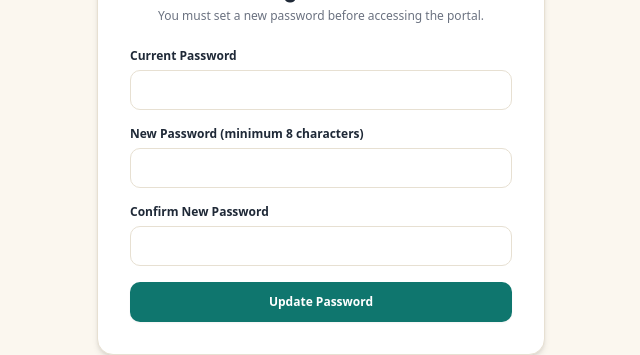
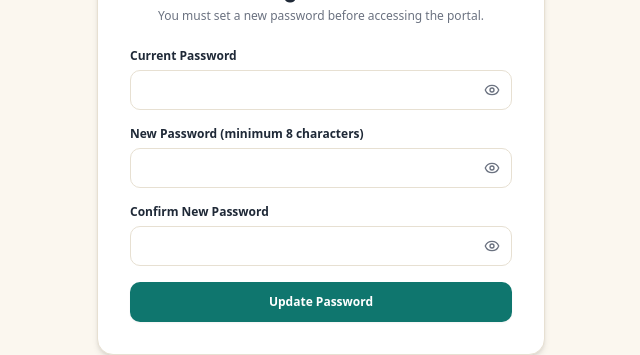
Before and after one commit to ramsri90/vidya-vahini, a Next.js app: page /change-password in a window 1280 px wide. Shown: the part 285-640 px from the top of the page, without its empty margins (319-959 px from the left). Built offline with nearby package versions, Linux system fonts and the light colour scheme; no server answers.

Commit message:
feat(auth): add password visibility toggle eye icon to login and change password pages

```diff
--- a/src/app/(auth)/change-password/page.tsx
+++ b/src/app/(auth)/change-password/page.tsx
@@ -1,14 +1,18 @@
 "use client";
 
-import { useActionState } from "react";
+import { useActionState, useState } from "react";
 import Image from "next/image";
 import { changePasswordAction } from "@/lib/auth/actions";
+import { Eye, EyeOff } from "lucide-react";
 
 export default function ChangePasswordPage() {
   const [state, formAction, isPending] = useActionState(
     changePasswordAction,
     null
   );
+  const [showCurrent, setShowCurrent] = useState(false);
+  const [showNew, setShowNew] = useState(false);
+  const [showConfirm, setShowConfirm] = useState(false);
 
   return (
     <div className="flex min-h-screen items-center justify-center bg-[#FBF7EF] p-4">
@@ -44,14 +48,24 @@ export default function ChangePasswordPage() {
             >
               Current Password
             </label>
+            <div className="relative">
               <input
                 id="currentPassword"
                 name="currentPassword"
-              type="password"
+                type={showCurrent ? "text" : "password"}
                 required
                 autoComplete="current-password"
-              className="input-study w-full text-xs"
+                className="input-study w-full text-xs pr-10"
               />
+              <button
+                type="button"
+                onClick={() => setShowCurrent((p) => !p)}
+                className="absolute inset-y-0 right-0 pr-3 flex items-center text-[#6B7280] hover:text-[#0F766E] transition-colors cursor-pointer"
+                aria-label={showCurrent ? "Hide current password" : "Show current password"}
+              >
+                {showCurrent ? <EyeOff className="w-4 h-4" /> : <Eye className="w-4 h-4" />}
+              </button>
+            </div>
           </div>
 
           <div>
@@ -61,15 +75,25 @@ export default function ChangePasswordPage() {
             >
               New Password (minimum 8 characters)
             </label>
+            <div className="relative">
               <input
                 id="newPassword"
                 name="newPassword"
-              type="password"
+                type={showNew ? "text" : "password"}
                 required
                 minLength={8}
                 autoComplete="new-password"
-              className="input-study w-full text-xs"
+                className="input-study w-full text-xs pr-10"
               />
+              <button
+                type="button"
+                onClick={() => setShowNew((p) => !p)}
+                className="absolute inset-y-0 right-0 pr-3 flex items-center text-[#6B7280] hover:text-[#0F766E] transition-colors cursor-pointer"
+                aria-label={showNew ? "Hide new password" : "Show new password"}
+              >
+                {showNew ? <EyeOff className="w-4 h-4" /> : <Eye className="w-4 h-4" />}
+              </button>
+            </div>
           </div>
 
           <div>
@@ -79,15 +103,25 @@ export default function ChangePasswordPage() {
             >
               Confirm New Password
             </label>
+            <div className="relative">
               <input
                 id="confirmPassword"
                 name="confirmPassword"
-              type="password"
+                type={showConfirm ? "text" : "password"}
                 required
                 minLength={8}
                 autoComplete="new-password"
-              className="input-study w-full text-xs"
+                className="input-study w-full text-xs pr-10"
               />
+              <button
+                type="button"
+                onClick={() => setShowConfirm((p) => !p)}
+                className="absolute inset-y-0 right-0 pr-3 flex items-center text-[#6B7280] hover:text-[#0F766E] transition-colors cursor-pointer"
+                aria-label={showConfirm ? "Hide confirm password" : "Show confirm password"}
+              >
+                {showConfirm ? <EyeOff className="w-4 h-4" /> : <Eye className="w-4 h-4" />}
+              </button>
+            </div>
           </div>
 
           <button
--- a/src/app/(auth)/login/page.tsx
+++ b/src/app/(auth)/login/page.tsx
@@ -1,13 +1,14 @@
 "use client";
 
-import { useActionState, Suspense } from "react";
+import { useActionState, Suspense, useState } from "react";
 import Image from "next/image";
 import { loginAction } from "@/lib/auth/actions";
 import { useSearchParams } from "next/navigation";
-import { CheckCircle, AlertCircle, Lock, User } from "lucide-react";
+import { CheckCircle, AlertCircle, Lock, User, Eye, EyeOff } from "lucide-react";
 
 function LoginForm() {
   const [state, formAction, isPending] = useActionState(loginAction, null);
+  const [showPassword, setShowPassword] = useState(false);
   const searchParams = useSearchParams();
   const passwordChanged = searchParams.get("passwordChanged") === "true";
 
@@ -88,12 +89,24 @@ function LoginForm() {
             <input
               id="password"
               name="password"
-              type="password"
+              type={showPassword ? "text" : "password"}
               required
               autoComplete="current-password"
-              className="w-full rounded-[10px] border border-[#E7E0D2] bg-white pl-10 pr-3.5 py-2.5 text-sm text-[#1F2937] placeholder:text-[#6B7280]/60 outline-none focus:ring-2 focus:ring-[#0F766E] transition-all"
+              className="w-full rounded-[10px] border border-[#E7E0D2] bg-white pl-10 pr-10 py-2.5 text-sm text-[#1F2937] placeholder:text-[#6B7280]/60 outline-none focus:ring-2 focus:ring-[#0F766E] transition-all"
               placeholder="Enter your password"
             />
+            <button
+              type="button"
+              onClick={() => setShowPassword((prev) => !prev)}
+              className="absolute inset-y-0 right-0 pr-3.5 flex items-center text-[#6B7280] hover:text-[#0F766E] transition-colors cursor-pointer"
+              aria-label={showPassword ? "Hide password" : "Show password"}
+            >
+              {showPassword ? (
+                <EyeOff className="w-4 h-4" />
+              ) : (
+                <Eye className="w-4 h-4" />
+              )}
+            </button>
           </div>
         </div>
 
```
Lines whose indentation alone changed are shown as unchanged.
